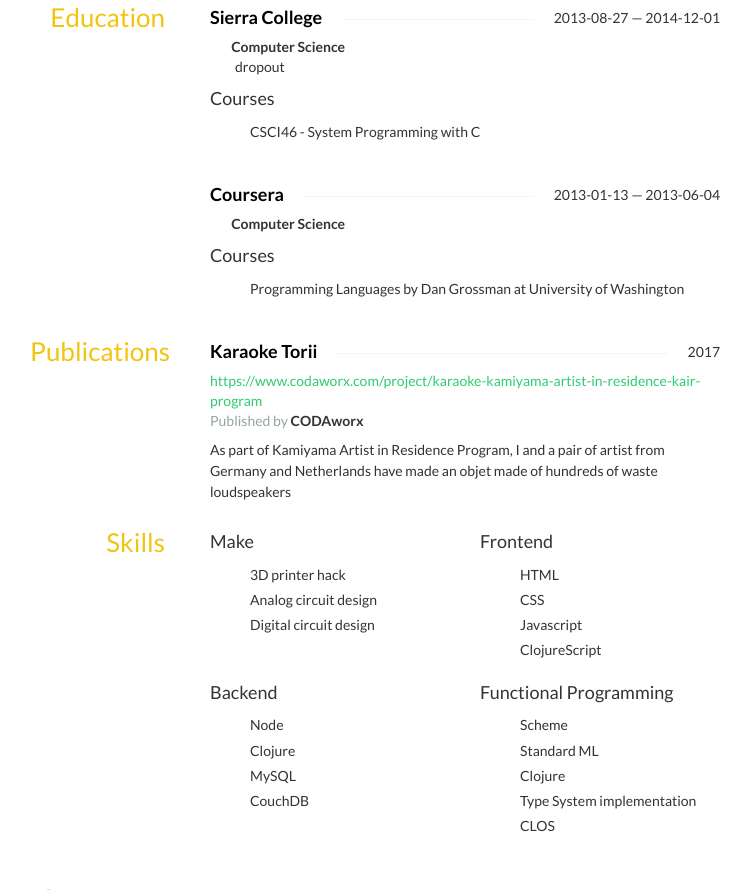
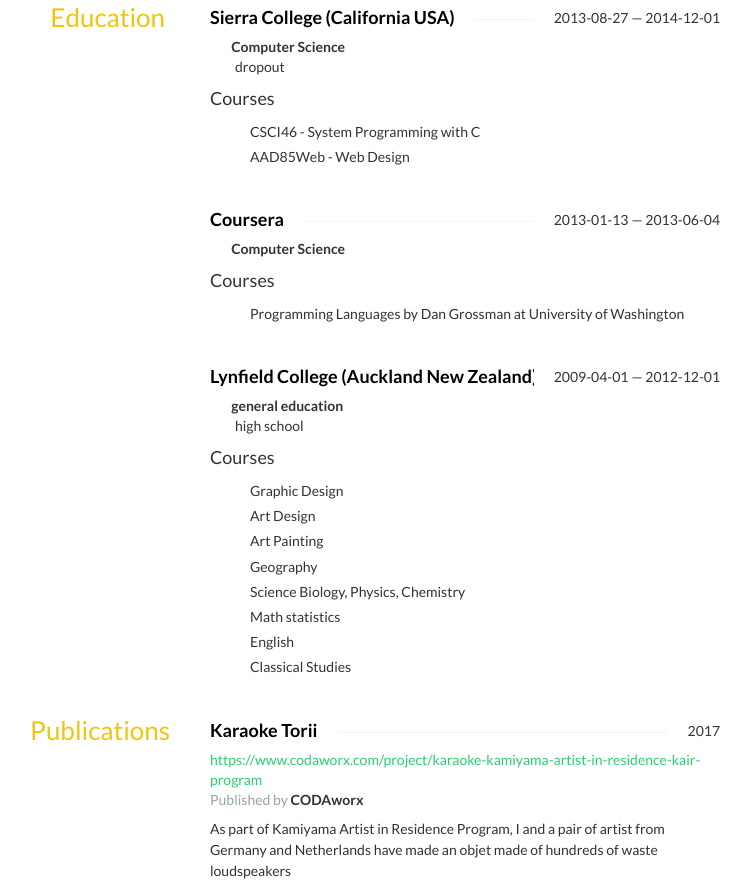
Before and after one commit to ympbyc/ympbyc.github.com, a website: page resume.html in a window 1280 px wide. Shown: the part 1091-1981 px from the top of the page, without its empty margins (265-1016 px from the left). Drawn offline with nearby package versions, Linux system fonts and the light colour scheme; some icons are missing.

Commit message:
update resume

```diff
--- a/resume.html
+++ b/resume.html
@@ -209,7 +209,7 @@
 <div class="row">
 <div class="col-sm-6">
 <strong>Email</strong>
-<div class="email"><a class="__cf_email__" href="/cdn-cgi/l/email-protection" data-cfemail="255c4855475c46654248444c490b464a48">[email&#160;protected]</a><script data-cfhash="f9e31" type="text/javascript">/* <![CDATA[ */!function(t,e,r,n,c,a,p){try{t=document.currentScript||function(){for(t=document.getElementsByTagName('script'),e=t.length;e--;)if(t[e].getAttribute('data-cfhash'))return t[e]}();if(t&&(c=t.previousSibling)){p=t.parentNode;if(a=c.getAttribute('data-cfemail')){for(e='',r='0x'+a.substr(0,2)|0,n=2;a.length-n;n+=2)e+='%'+('0'+('0x'+a.substr(n,2)^r).toString(16)).slice(-2);p.replaceChild(document.createTextNode(decodeURIComponent(e)),c)}p.removeChild(t)}}catch(u){}}()/* ]]> */</script></div>
+<div class="email"><a class="__cf_email__" href="/cdn-cgi/l/email-protection" data-cfemail="7f06120f1d061c3f18121e1613511c1012">[email&#160;protected]</a><script data-cfhash="f9e31" type="text/javascript">/* <![CDATA[ */!function(t,e,r,n,c,a,p){try{t=document.currentScript||function(){for(t=document.getElementsByTagName('script'),e=t.length;e--;)if(t[e].getAttribute('data-cfhash'))return t[e]}();if(t&&(c=t.previousSibling)){p=t.parentNode;if(a=c.getAttribute('data-cfemail')){for(e='',r='0x'+a.substr(0,2)|0,n=2;a.length-n;n+=2)e+='%'+('0'+('0x'+a.substr(n,2)^r).toString(16)).slice(-2);p.replaceChild(document.createTextNode(decodeURIComponent(e)),c)}p.removeChild(t)}}catch(u){}}()/* ]]> */</script></div>
 </div>
 <div class="col-sm-6">
 <strong>Phone</strong>
@@ -335,7 +335,7 @@
 <div class="row">
 <div class="col-sm-12">
 <h4 class="strike-through">
-<span>Sierra College</span>
+<span>Sierra College (California USA)</span>
 <span class="date">
 2013-08-27 — 2014-12-01
 </span>
@@ -349,6 +349,7 @@
 <h4>Courses</h4>
 <ul class="courses">
 <li>CSCI46 - System Programming with C</li>
+<li>AAD85Web - Web Design</li>
 </ul>
 </div>
 <div class="col-sm-12">
@@ -366,6 +367,31 @@
 <h4>Courses</h4>
 <ul class="courses">
 <li>Programming Languages by Dan Grossman at University of Washington</li>
+</ul>
+</div>
+<div class="col-sm-12">
+<h4 class="strike-through">
+<span>Lynfield College (Auckland New Zealand)</span>
+<span class="date">
+2009-04-01 — 2012-12-01
+</span>
+</h4>
+<div class="area">
+general education
+</div>
+<div class="studyType">
+high school
+</div>
+<h4>Courses</h4>
+<ul class="courses">
+<li>Graphic Design</li>
+<li>Art Design</li>
+<li>Art Painting</li>
+<li>Geography</li>
+<li>Science Biology, Physics, Chemistry</li>
+<li>Math statistics</li>
+<li>English</li>
+<li>Classical Studies</li>
 </ul>
 </div>
 </div>
```
Also changed, not shown: resume.json (+22 -3 lines).
